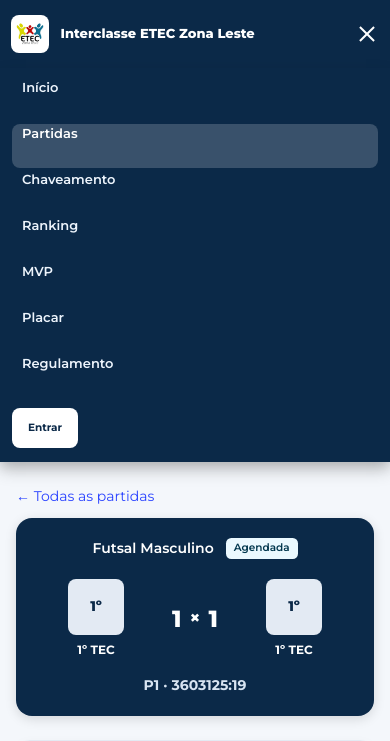
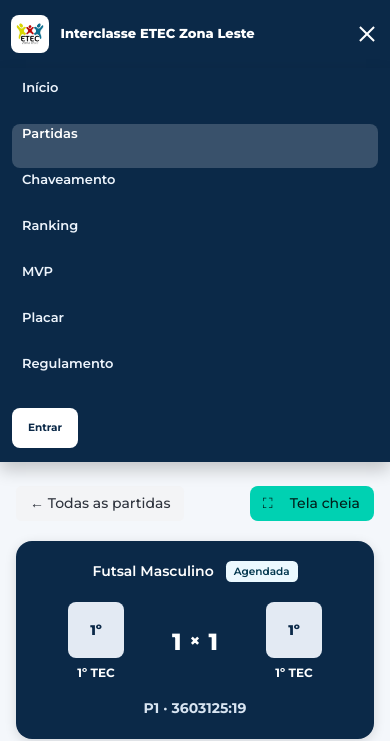
Before and after one commit to samiratoledo/interclasse, a PHP site: page /interclasse-etec/partida.php?id=1 in a window 390 px wide, after a click that opens the changed part. Shown: the top 741 px of the page. Run offline with PHP 8.4, Linux system fonts and the light colour scheme; data comes from the database, SQL or seed files in the repository; tables that the repository leaves empty hold one stand-in row (values such as "Sample post").

Commit message:
atualização partida.php e bd

```diff
--- a/config/database.php
+++ b/config/database.php
@@ -6,7 +6,7 @@ $host = '127.0.0.1';
 $porta = '3306';
 $banco = 'interclasse_etec';
 $usuario = 'root';
-$senha = '';
+$senha = 'SQL@Dev2134';
 
 try {
     $pdo = new PDO(
--- a/public/admin/partidas.php
+++ b/public/admin/partidas.php
@@ -971,7 +971,7 @@ require_once __DIR__ . '/../../includes/admin/header.php';
             </div>
         </div>
 
-        <div id="configuracaoModalidade" class="notification is-info is-light mt-3"
+        <div id="configuracaoModalidade" class="notification is-info is-dark mt-3"
              style="display:none;">
             <strong class="is-block mb-2">Formato da modalidade</strong>
 
--- a/public/partida.php
+++ b/public/partida.php
@@ -109,10 +109,146 @@ $paginaAtual = 'partidas';
 require __DIR__ . '/../includes/header.php';
 ?>
 
+
+<style>
+    .pub-controles-pagina {
+        display: flex;
+        align-items: center;
+        justify-content: space-between;
+        gap: 12px;
+        margin-bottom: 20px;
+    }
+
+    #btnTelaCheia {
+        display: inline-flex;
+        align-items: center;
+        gap: 8px;
+        border-radius: 8px;
+    }
+
+    /* Remove a linha inferior do cabeçalho nesta página */
+    header,
+    .navbar,
+    .site-header {
+        border-bottom: 0 !important;
+        box-shadow: none !important;
+    }
+
+    /* Layout em tela cheia */
+    .pub-conteudo.modo-tela-cheia {
+        position: fixed !important;
+        inset: 0 !important;
+        z-index: 99999 !important;
+        box-sizing: border-box !important;
+        width: 100vw !important;
+        max-width: none !important;
+        height: 100vh !important;
+        height: 100dvh !important;
+        margin: 0 !important;
+        padding: 16px 24px !important;
+        overflow: hidden !important;
+        background: #f5f6f8 !important;
+
+        display: grid !important;
+        grid-template-columns: minmax(0, 1fr) minmax(0, 1fr);
+        grid-template-rows: auto minmax(0, 1fr);
+        grid-template-areas:
+            "controles controles"
+            "placar historico";
+        gap: 16px;
+    }
+
+    .pub-conteudo.modo-tela-cheia > .pub-controles-pagina {
+        grid-area: controles;
+        margin: 0;
+    }
+
+    .pub-conteudo.modo-tela-cheia > .pub-placar-grande {
+        grid-area: placar;
+        width: 100%;
+        min-width: 0;
+        height: 100%;
+        min-height: 0;
+        margin: 0;
+        display: flex;
+        flex-direction: column;
+        justify-content: center;
+    }
+
+    .pub-conteudo.modo-tela-cheia > #secaoTimeline {
+        grid-area: historico;
+        display: block !important;
+        width: 100%;
+        min-width: 0;
+        height: 100%;
+        min-height: 0;
+        margin: 0;
+        padding: 20px;
+        overflow-y: auto;
+        box-sizing: border-box;
+        background: #fff;
+        border-radius: 12px;
+    }
+
+    .pub-conteudo.modo-tela-cheia > .pub-secao:not(#secaoTimeline) {
+        display: none !important;
+    }
+
+    .pub-conteudo.modo-tela-cheia .pub-placar--grande {
+        font-size: clamp(3rem, 8vw, 7rem);
+    }
+
+    .pub-conteudo.modo-tela-cheia .pub-time__nome {
+        font-size: clamp(1rem, 2vw, 1.8rem);
+    }
+
+    .pub-conteudo.modo-tela-cheia .pub-brasao--grande {
+        width: clamp(65px, 10vw, 120px);
+        height: clamp(65px, 10vw, 120px);
+    }
+
+    .pub-conteudo.modo-tela-cheia #btnTelaCheia {
+        background: #b42318;
+        border-color: #b42318;
+        color: #fff;
+    }
+
+    @media (max-width: 700px) {
+        .pub-conteudo.modo-tela-cheia {
+            padding: 10px !important;
+            gap: 10px;
+            grid-template-columns: minmax(0, 1fr);
+            grid-template-rows: auto minmax(220px, 1fr) minmax(180px, 1fr);
+            grid-template-areas:
+                "controles"
+                "placar"
+                "historico";
+            overflow-y: auto !important;
+        }
+
+        .pub-conteudo.modo-tela-cheia > .pub-placar-grande,
+        .pub-conteudo.modo-tela-cheia > #secaoTimeline {
+            min-height: 180px;
+        }
+
+        .pub-conteudo.modo-tela-cheia > #secaoTimeline {
+            padding: 12px;
+        }
+    }
+</style>
+
+
 <div class="container pub-conteudo" data-partida-id="<?= (int) $partida['id'] ?>" data-detalhe="1">
-    <p class="mb-3">
-        <a href="partidas.php">← Todas as partidas</a>
-    </p>
+    <div class="pub-controles-pagina">
+        <a href="partidas.php" class="button is-light">
+            ← Todas as partidas
+        </a>
+
+        <button type="button" class="button is-primary" id="btnTelaCheia">
+            <span class="icon">⛶</span>
+            <span>Tela cheia</span>
+        </button>
+    </div>
 
     <section class="pub-placar-grande">
 
@@ -309,6 +445,62 @@ require __DIR__ . '/../includes/header.php';
         const status = container.querySelector('[data-campo="status"]');
 
         const secaoTimeline = document.getElementById('secaoTimeline');
+
+        const btnTelaCheia = document.getElementById('btnTelaCheia');
+
+        function atualizarBotaoTelaCheia() {
+            if (!btnTelaCheia) return;
+
+            const ativo = container.classList.contains('modo-tela-cheia');
+            btnTelaCheia.innerHTML = ativo
+                ? '<span class="icon">✕</span><span>Sair da tela cheia</span>'
+                : '<span class="icon">⛶</span><span>Tela cheia</span>';
+        }
+
+        async function alternarTelaCheia() {
+            const ativo = container.classList.contains('modo-tela-cheia');
+
+            if (ativo) {
+                container.classList.remove('modo-tela-cheia');
+
+                if (document.fullscreenElement) {
+                    try {
+                        await document.exitFullscreen();
+                    } catch (erro) {
+                        console.error('Erro ao sair da tela cheia:', erro);
+                    }
+                }
+
+                atualizarBotaoTelaCheia();
+                return;
+            }
+
+            // Aplica primeiro o layout dividido, para que ele funcione
+            // mesmo se o navegador não permitir a API de tela cheia.
+            container.classList.add('modo-tela-cheia');
+            atualizarBotaoTelaCheia();
+
+            if (container.requestFullscreen) {
+                try {
+                    await container.requestFullscreen();
+                } catch (erro) {
+                    console.warn('Tela cheia do navegador indisponível; mantendo o layout expandido.', erro);
+                }
+            }
+        }
+
+        if (btnTelaCheia) {
+            btnTelaCheia.addEventListener('click', alternarTelaCheia);
+        }
+
+        document.addEventListener('fullscreenchange', () => {
+            // Se a pessoa sair pelo ESC, restaura o layout normal.
+            if (!document.fullscreenElement) {
+                container.classList.remove('modo-tela-cheia');
+            }
+            atualizarBotaoTelaCheia();
+        });
+
 
         let segundosBase = 0;
         let ativo = false;
--- a/public/regulamento.php
+++ b/public/regulamento.php
@@ -56,7 +56,7 @@ if ($painel !== null) {
 <div class="reg-container" id="topo">
 
     <div class="reg-topo">
-        <p class="reg-topo__escola">ETEC DA ZONA LESTE</p>
+        <p class="reg-topo__escola">ETEC ZONA LESTE</p>
         <h1 class="title is-2">Regulamento Interclasse</h1>
         <p>Competir com respeito, crescer com o outro.</p>
     </div>
```
Also changed, not shown: public/assets/brasoes/turma_20.png (added), public/assets/brasoes/turma_21.png (added).
